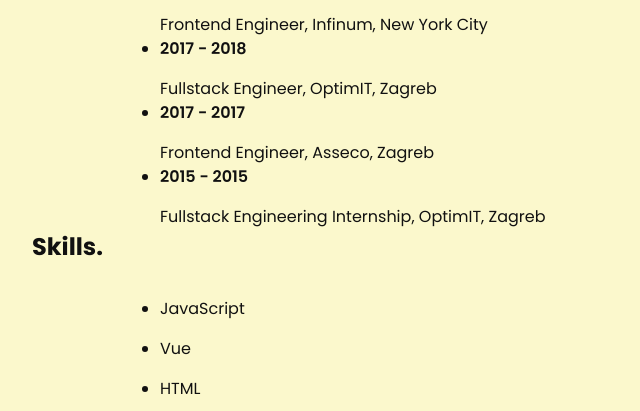
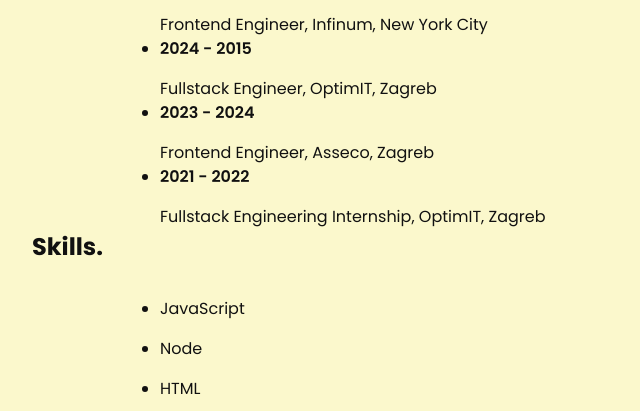
Before and after one commit to Bereket18/personal-website, a plain HTML site: page index.html in a window 1280 px wide. Shown: the part 730-1141 px from the top of the page, 142-782 px from the left. Drawn offline with Linux system fonts and the light colour scheme.

Commit message:
new-change

```diff
--- a/index.html
+++ b/index.html
@@ -69,15 +69,15 @@
           </li>
           <p>Frontend Engineer, Infinum, New York City</p>
           <li>
-            <p><strong>2017 - 2018</strong></p>
+            <p><strong>2024 - 2015</strong></p>
           </li>
           <p>Fullstack Engineer, OptimIT, Zagreb</p>
           <li>
-            <p><strong>2017 - 2017</strong></p>
+            <p><strong>2023 - 2024</strong></p>
           </li>
           <p>Frontend Engineer, Asseco, Zagreb</p>
           <li>
-            <p><strong>2015 - 2015</strong></p>
+            <p><strong>2021 - 2022</strong></p>
           </li>
           <p>Fullstack Engineering Internship, OptimIT, Zagreb</p>
         </ul>
@@ -86,7 +86,7 @@
         <h2 class="section-title" id="skills">Skills.</h2>
         <ul>
           <li>JavaScript</li>
-          <li>Vue</li>
+          <li>Node</li>
           <li>HTML</li>
           <li>CSS</li>
           <li>Git</li>
```
